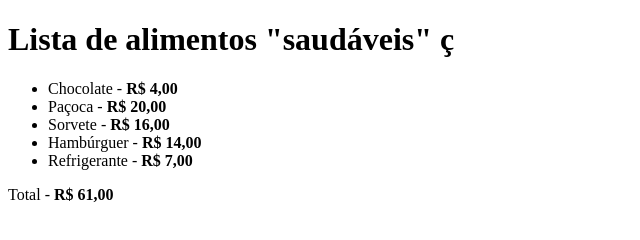
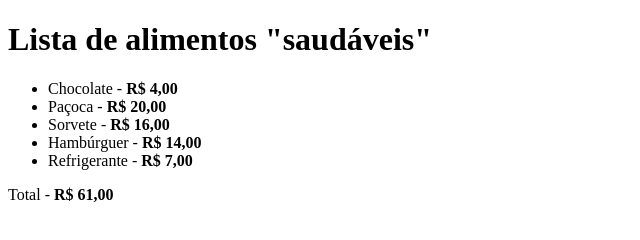
Before and after one commit to Regis-Castro/desafios-html-css-basico, a plain HTML site: page desafio-1/index.html in a window 1280 px wide. Shown: the full height of the page, 0-640 px from the left. Drawn offline with Linux system fonts and the light colour scheme.

```diff
--- a/desafio-1/index.html
+++ b/desafio-1/index.html
@@ -7,7 +7,7 @@
   <title>Lista de alimentos "saudáveis"</title>
 </head>
 <body>
-  <h1>Lista de alimentos "saudáveis" ç</h1>
+  <h1>Lista de alimentos "saudáveis"</h1>
 
   <ul>
     <li>Chocolate - <b>R$ 4,00</b></li>
```
